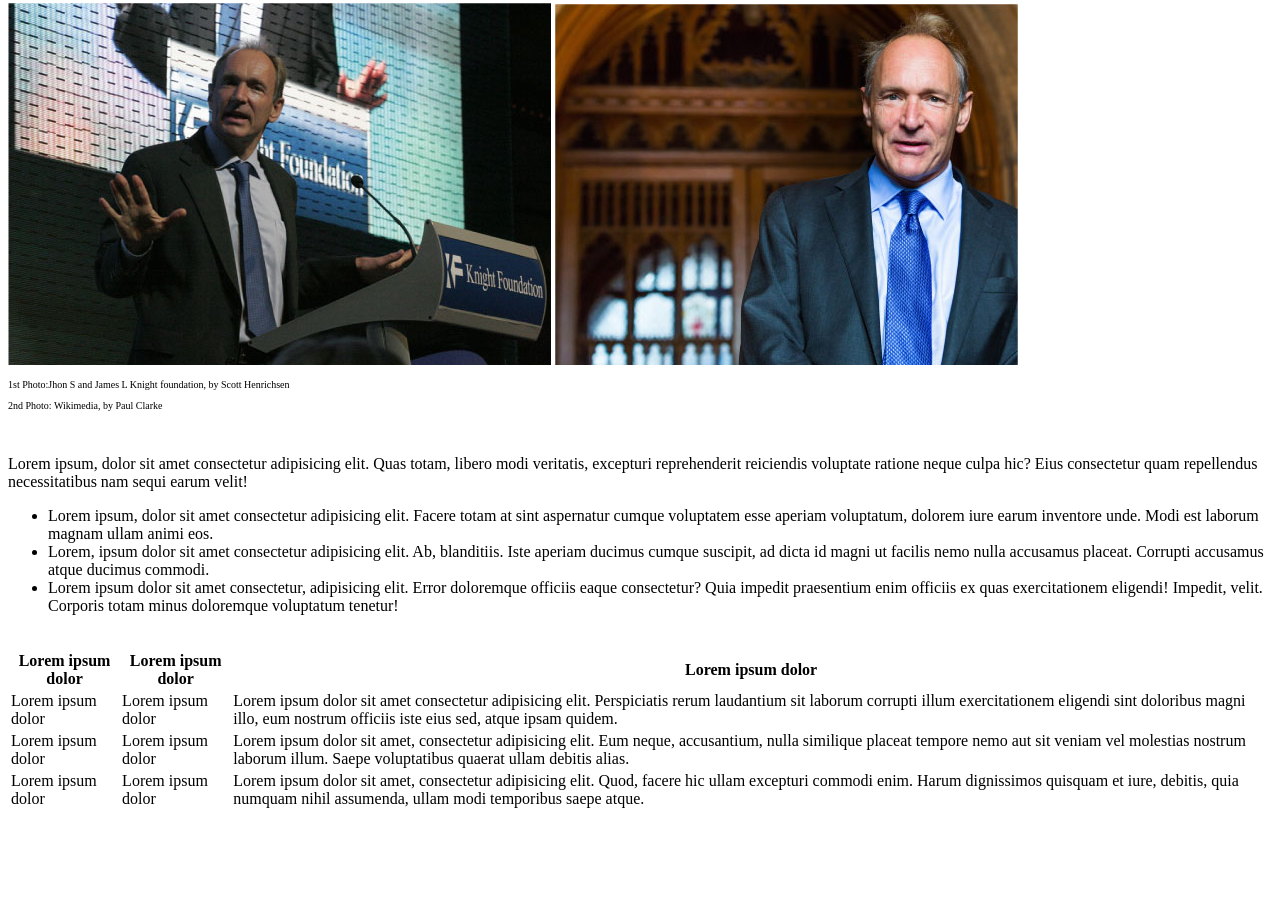
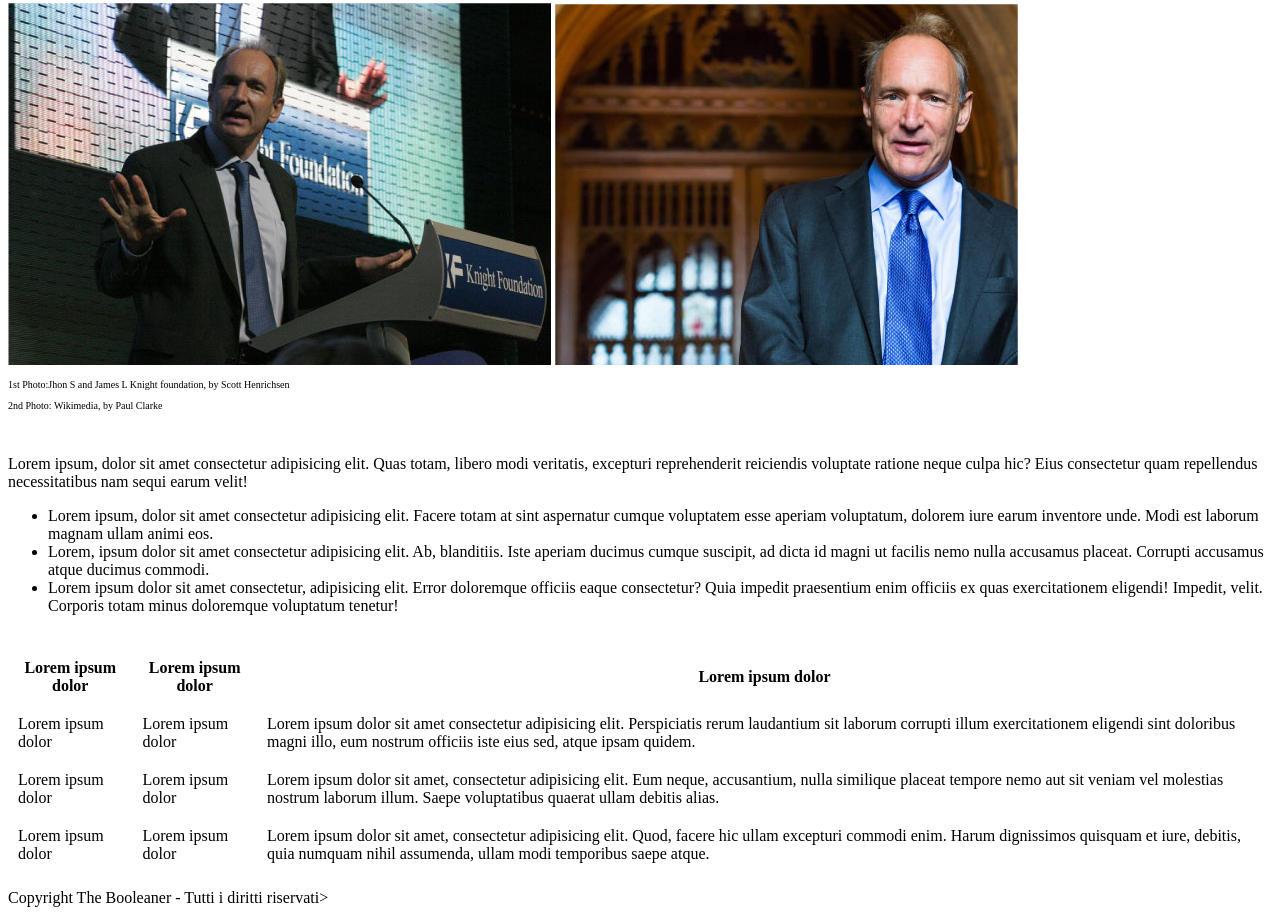
Before and after one commit to musella95/html-css-booleaner, a plain HTML site: page index.html in a window 1280 px wide. Shown: the part 265-1188 px from the top of the page. Before the commit the page ends 1084 px from the top, so only its background shows below. Drawn offline with Linux system fonts and the light colour scheme.

Commit message:
fotter ongoing

```diff
--- a/index.html
+++ b/index.html
@@ -92,6 +92,7 @@
     </main>
 
     <footer>
+        <p class="none"></p>Copyright The Booleaner - Tutti i diritti riservati></p>
 
     </footer>
 
--- a/style/style.css
+++ b/style/style.css
@@ -10,3 +10,8 @@ header div {
     width: 200px;
 
 }
+table, th, td{
+    border: solid 1px color(black);
+    border-collapse: collapse;
+    padding: 10px;
+}
```
